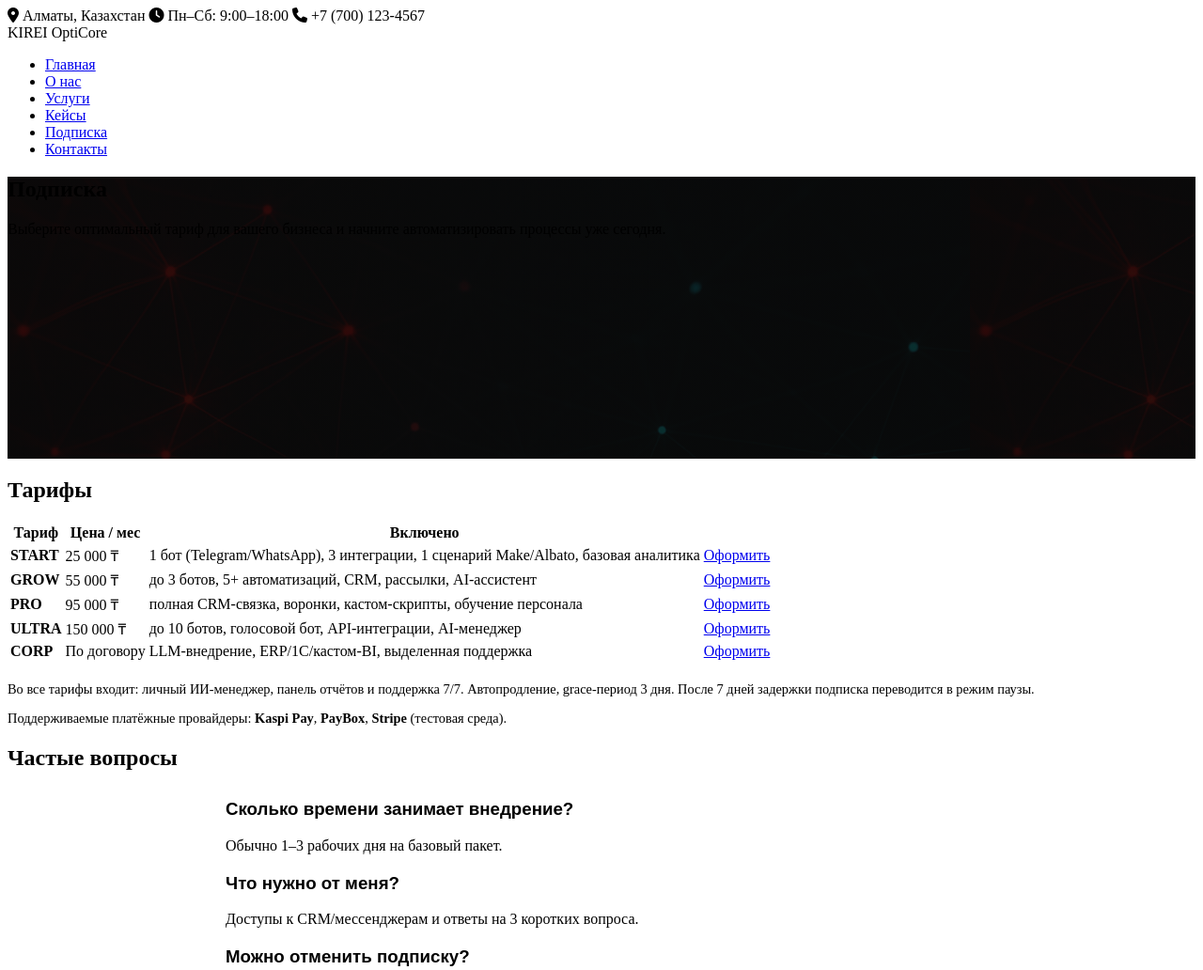
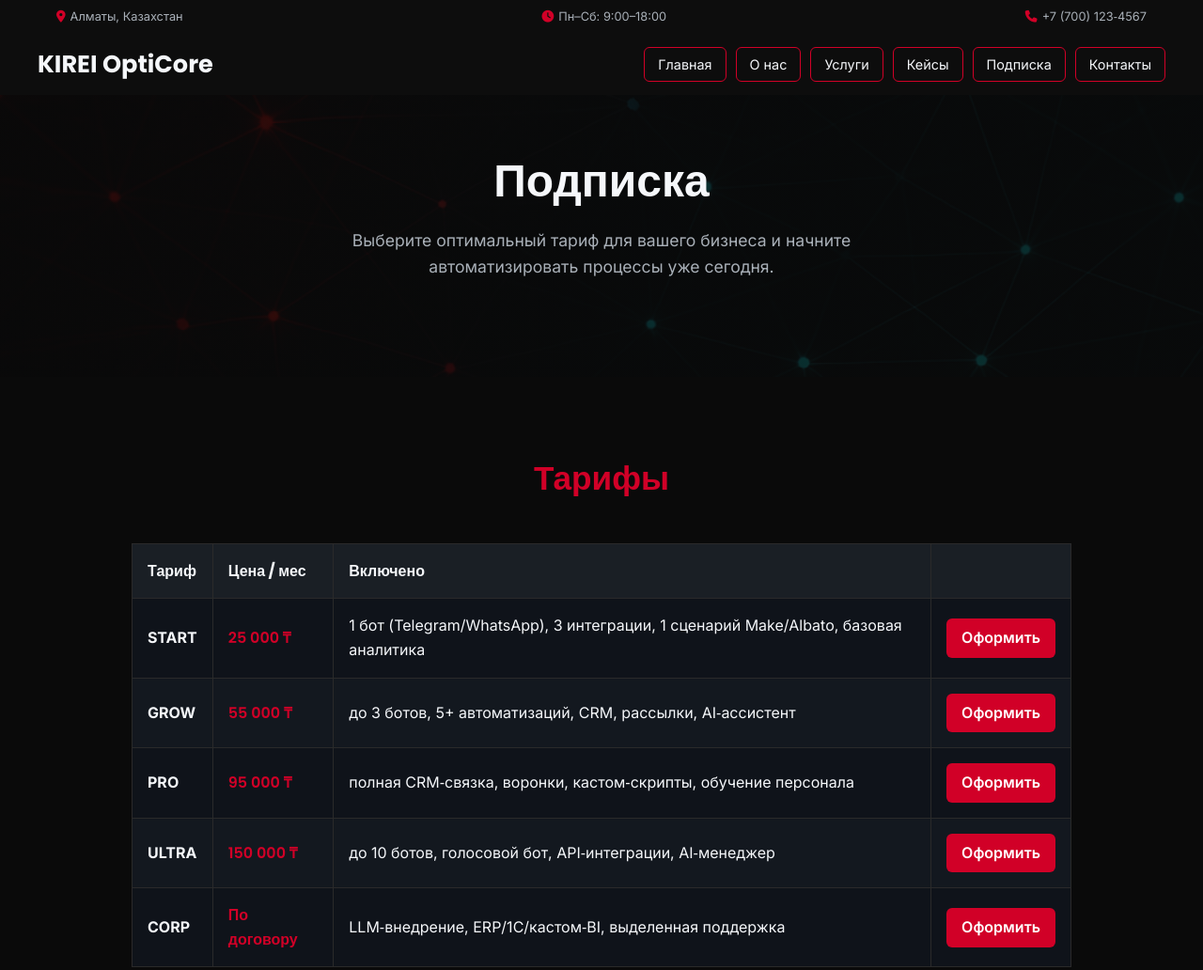
Before and after one commit to Kirei-corporation/kirei-opticore, a plain HTML site: page pricing.html in a window 1280 px wide. Shown: the top 1032 px of the page at 94% size. Drawn offline with Linux system fonts and the light colour scheme; files that its build step writes are made by us from their sources; a small style sheet from the web is missing; files whose address does not match are found by name.

Commit message:
Update pricing.html to new version

```diff
--- a/pricing.html
+++ b/pricing.html
@@ -5,7 +5,7 @@
     <meta http-equiv="X-UA-Compatible" content="IE=edge" />
     <meta name="viewport" content="width=device-width, initial-scale=1.0" />
     <title>Подписка — KIREI OptiCore</title>
-    <link rel="stylesheetcssle.css" />
+    <link rel="stylesheet" href="css/style.css" />
     <link
       rel="stylesheet"
       href="https://cdnjs.cloudflare.com/ajax/libs/font-awesome/6.4.0/css/all.min.css"
@@ -67,15 +67,13 @@
             </tr>
             <tr>
               <td><strong>GROW</strong></td>
-              <td class="p
-                rice">55 000 ₸</td>
+              <td class="price">55 000 ₸</td>
               <td>
                 до 3 ботов, 5+ автоматизаций, CRM, рассылки, AI‑ассистент
               </td>
               <td><a href="#" class="btn-subscribe">Оформить</a></td>
             </tr>
             <tr>
-
               <td><strong>PRO</strong></td>
               <td class="price">95 000 ₸</td>
               <td>
@@ -99,8 +97,7 @@
               </td>
               <td><a href="#" class="btn-subscribe">Оформить</a></td>
             </tr>
-          </tbody
-            >
+          </tbody>
         </table>
         <p style="color: var(--color-text-secondary); font-size: 0.9rem; margin-top: 20px;">
           Во все тарифы входит: личный ИИ‑менеджер, панель отчётов и поддержка
```
